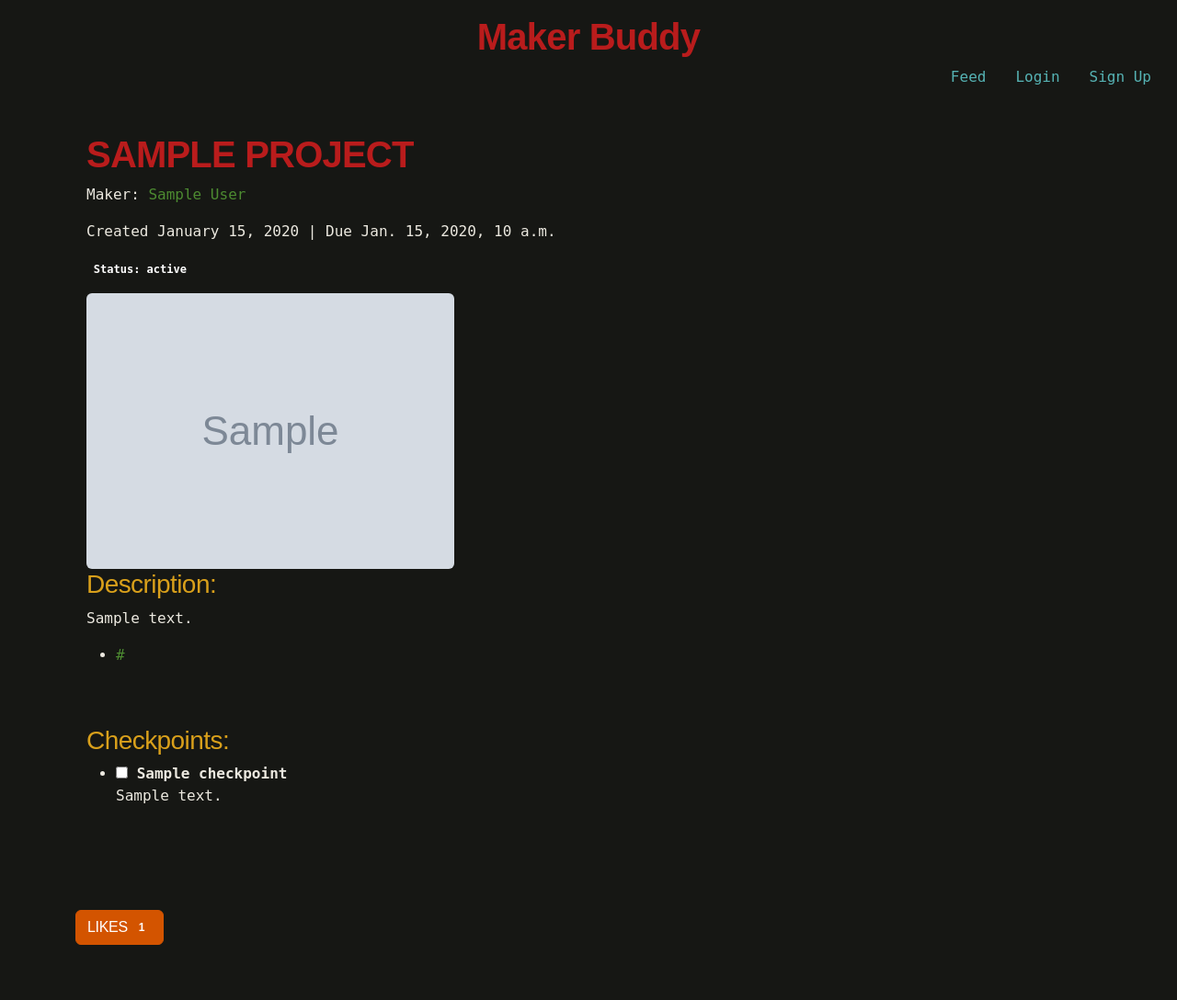
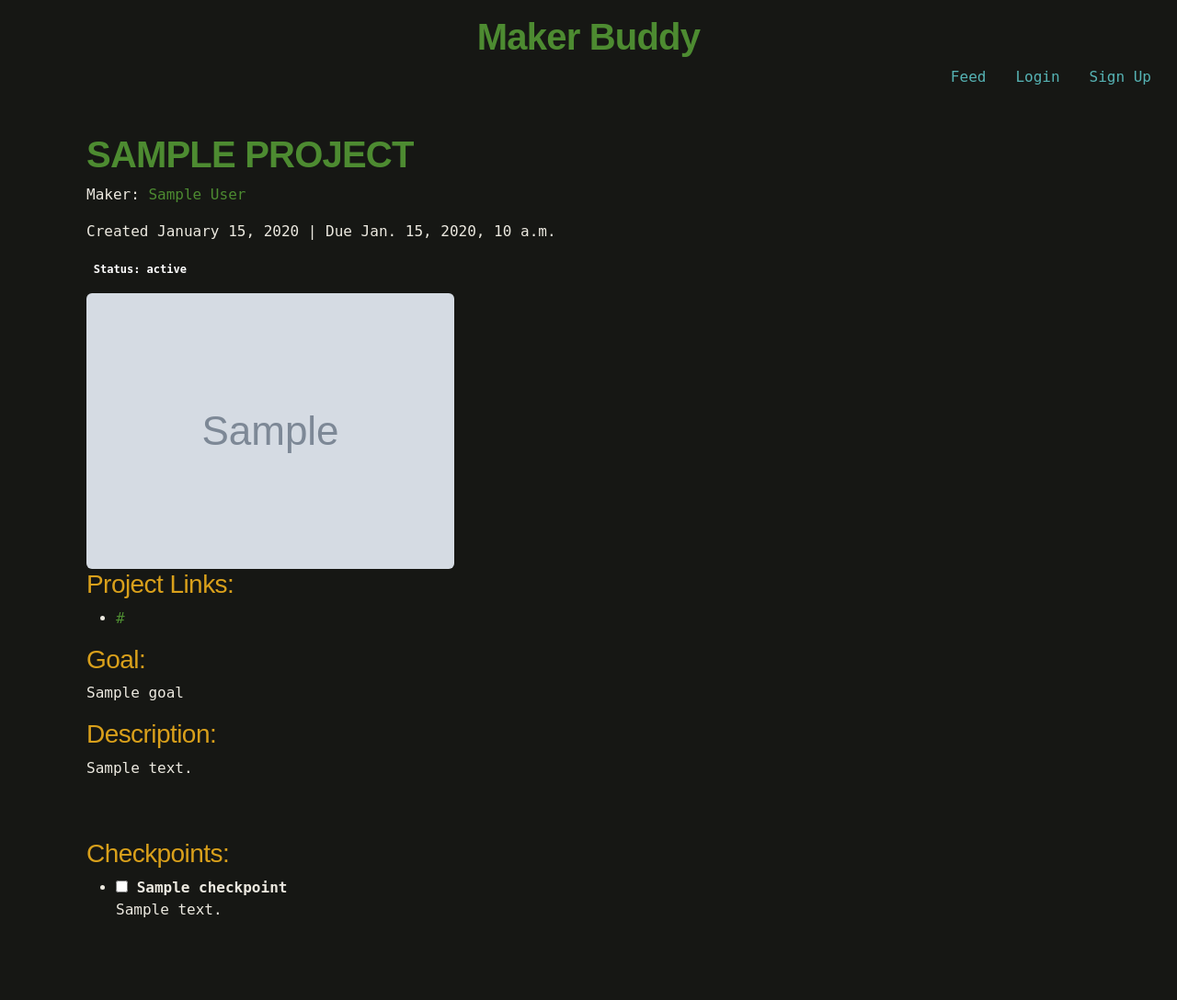
Before and after one commit to cjvillar/Maker_Buddy, a Django app: template templates/maker_projects/project_detail.html in a window 1280 px wide. Shown: the top 1088 px of the page at 92% size. Before the commit the page ends 1028 px from the top, so only its background shows below. Run offline with Django 5.2, Linux system fonts and the light colour scheme; the template is opened without the code that fills it: most values are stand-ins (such as "Sample title", 1, 10 or a date in 2020); grey boxes marked "Sample" are stand-in pictures; some libraries are stand-ins or nearby versions.

Commit message:
updated templates

```diff
--- a/static/css/main.css
+++ b/static/css/main.css
@@ -76,7 +76,7 @@ body {
 }
 
 h1 {
-  color: var(--red);
+  color: var(--green);
   font-weight: bolder;
 }
 
@@ -116,7 +116,7 @@ a {
 }
 
 .btn-primary:hover {
-  background-color: var(--yellow) !important;
+  background-color: var(--orange) !important;
   border-color: var(--primary-hover) !important;
 
 }
--- a/templates/maker_projects/confirm_complete.html
+++ b/templates/maker_projects/confirm_complete.html
@@ -6,7 +6,7 @@
 
 <form action="{% url 'maker_projects:confirm_complete' project.pk %}" method="post">
   {% csrf_token %}
-  <button type="submit">Mark as Completed</button>
+  <button class="btn btn-primary" type="submit">Mark as Completed</button>
 </form>
 </article>
 {% endblock %}
--- a/templates/maker_projects/project_detail.html
+++ b/templates/maker_projects/project_detail.html
@@ -5,12 +5,12 @@
   <h1>{{ project.title | upper}}</h1>
   <p>
     Maker:
-    <a  href="{% url 'accounts:profile' project.owner.username %}">
+    <a href="{% url 'accounts:profile' project.owner.username %}">
       {{ project.owner.profile.display_name|default:project.owner.username }}
     </a>
   </p>
 
-  <p class="project-date">
+  <p>
     Created {{ project.created_at|date:"F j, Y" }} |
     Due {{ project.due_date }}
   </p>
@@ -23,12 +23,10 @@
     <img class="rounded" src="{{ project.image.url }}" alt="{{ project.title }}">
     {% endif %}
   </div>
-  <section class="project-description">
-    <h3>Description: </h3>
-    <p>{{ project.description }}</p>
-  </section>
 
+  <h3>Project Links: </h3>
   <ul>
+
     {% for link in project.links.all %}
     <li>
       <a href="{{ link.url }}" target="_blank" rel="noopener noreferrer">
@@ -38,7 +36,15 @@
     {% endfor %}
   </ul>
 
+  <section class=".container-md">
+    <h3>Goal: </h3>
+    <p>{{ project.goal }}</p>
+  </section>
 
+  <section class=".container-md">
+    <h3>Description: </h3>
+    <p>{{ project.description }}</p>
+  </section>
   <br></br>
   <section class="checkpoints">
     <h3>Checkpoints: </h3>
@@ -82,8 +88,12 @@
 <br></br>
 {% if user == project.owner %}
 <a href="{% url 'maker_projects:edit' project.pk %}">Edit</a> |
-  <a href="{% url 'maker_projects:delete' project.pk %}">Delete</a> |
-  <a href="{% url 'maker_projects:confirm_complete' project.pk %}">Complete</a>
+<a href="{% url 'maker_projects:delete' project.pk %}">Delete</a>
+
+{% if project.status == "active" %}
+| <a href="{% url 'maker_projects:confirm_complete' project.pk %}">Complete</a>
+{% endif %}
+
 {% endif %}
 
 <br></br>
```
Lines whose indentation alone changed are shown as unchanged.
